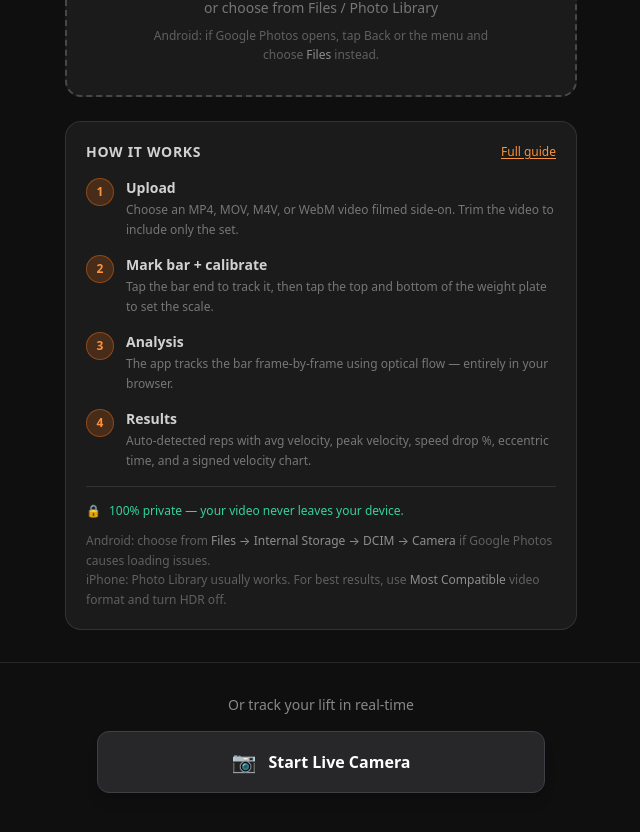
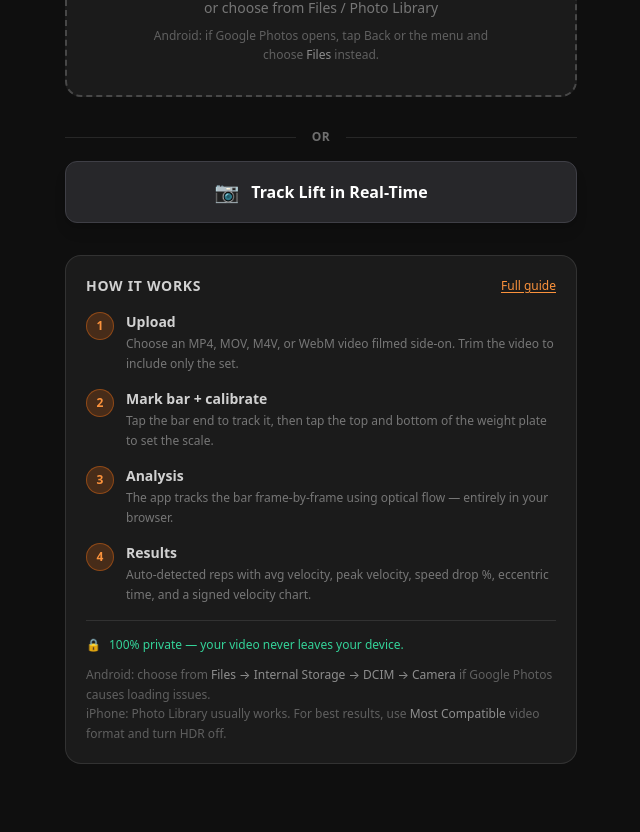
Before and after one commit to Msilvey351/Bar-Tracker, a Next.js app: page / in a window 1280 px wide. Shown: the part 356-1188 px from the top of the page, without its empty margins (319-959 px from the left). Built offline with nearby package versions, Linux system fonts and the light colour scheme; no server answers.

Commit message:
add live option

```diff
--- a/src/components/App.tsx
+++ b/src/components/App.tsx
@@ -11,12 +11,9 @@ import AuthModal       from "./AuthModal";
 import HistoryPage     from "./HistoryPage";
 import { useVideoAnalyser } from "@/hooks/useVideoAnalyser";
 import { useAuth }          from "@/context/AuthContext";
-
-// 🔥 1. Import your new LiveTracker!
-import { LiveTracker } from "@/components/LiveTracker";
+import { LiveTracker }      from "@/components/LiveTracker";
 
 export default function App() {
-  // We expand AppStage locally to include "live"
   const [stage,       setStage]       = useState<AppStage | "live">("upload");
   const [videoFile,   setVideoFile]   = useState<File | null>(null);
   const [calibration, setCalibration] = useState<CalibrationPoints | null>(null);
@@ -25,7 +22,6 @@ export default function App() {
   const [showAuth,    setShowAuth]    = useState(false);
   const [showHistory, setShowHistory] = useState(false);
 
-  // 🔥 2. Add state to hold the live tracking results
   const [liveResult, setLiveResult] = useState<AnalysisResult | null>(null);
 
   const { user, signOut } = useAuth();
@@ -34,7 +30,7 @@ export default function App() {
     analyse,
     progress,
     isAnalysing,
-    result: fileResult, // renamed to distinguish from liveResult
+    result: fileResult,
     error,
     liveFrames,
     liveFps,
@@ -63,28 +59,24 @@ export default function App() {
     setVideoFile(null);
     setCalibration(null);
     setLiftType("squat");
-    setLiveResult(null); // Clear live results on reset
+    setLiveResult(null);
   };
 
-  // Determine which step index to highlight in the top progress bar
   const activeStepIndex =
     stage === "upload" ? 0 :
     (stage === "seed" || stage === "live") ? 1 :
     stage === "analysing" ? 2 :
     3;
 
-  // The active result is either from the video file upload or the live camera
   const activeResult = stage === "results" ? (fileResult || liveResult) : null;
 
   return (
     <main className="min-h-screen flex flex-col items-center bg-[#0f0f0f] text-white">
 
-      {/* Overlays */}
       {showHelp    && <HowItWorksModal onClose={() => setShowHelp(false)} />}
       {showAuth    && <AuthModal       onClose={() => setShowAuth(false)} />}
       {showHistory && <HistoryPage     onClose={() => setShowHistory(false)} />}
 
-      {/* Header */}
       <header className="w-full py-4 px-6 border-b border-white/10 flex items-center gap-3">
         <span className="text-2xl">🏋️</span>
         <h1 className="text-xl font-bold tracking-tight text-orange-400">
@@ -139,7 +131,6 @@ export default function App() {
         </div>
       </header>
 
-      {/* Step indicator */}
       <div className="flex gap-2 mt-6 mb-8">
         {(["upload", "setup", "analysing", "results"]).map((s, i) => (
           <div key={s} className="flex items-center gap-2">
@@ -162,23 +153,13 @@ export default function App() {
         ))}
       </div>
 
-      {/* Steps */}
       <div className="w-full max-w-4xl px-4 pb-16">
 
-        {/* 🔥 3. Updated Upload Step with "Live Camera" branch */}
         <div style={{ display: stage === "upload" ? "block" : "none" }}>
-          <UploadStep onFileAccepted={handleFileAccepted} />
-
-          <div className="mt-8 pt-8 border-t border-white/10 flex flex-col items-center gap-4">
-            <p className="text-sm text-white/50">Or track your lift in real-time</p>
-            <button
-              onClick={() => setStage("live")}
-              className="bg-zinc-800 hover:bg-orange-600 border border-zinc-700 hover:border-orange-500 text-white font-bold py-4 px-8 rounded-xl transition-all flex items-center gap-3 w-full max-w-md justify-center shadow-lg"
-            >
-              <span className="text-xl">📷</span>
-              <span>Start Live Camera</span>
-            </button>
-          </div>
+          <UploadStep
+            onFileAccepted={handleFileAccepted}
+            onStartLive={() => setStage("live")}
+          />
         </div>
 
         {stage === "seed" && videoFile && (
@@ -188,7 +169,6 @@ export default function App() {
           />
         )}
 
-        {/* 🔥 4. The new Live Tracking Step */}
         {stage === "live" && (
           <div className="w-full flex flex-col items-center animate-in fade-in zoom-in-95">
             <div className="mb-6 w-full max-w-md bg-zinc-900 p-4 rounded-xl border border-zinc-800">
@@ -209,8 +189,6 @@ export default function App() {
             <LiveTracker
               onCancel={() => setStage("upload")}
               onSetComplete={(frames, fps, width, height) => {
-            // Auto-estimate calibration for live tracking.
-            // Assuming a 45cm plate roughly takes up 1/5th of the video height at normal distance
                 const estimatedPxPerCm = (height / 5) / 45;
                 const finalPxPerCm = estimatedPxPerCm > 0 ? estimatedPxPerCm : 5;
 
@@ -245,11 +223,9 @@ export default function App() {
           />
         )}
 
-        {/* 🔥 5. Results Step modified to handle live results gracefully */}
         {stage === "results" && activeResult && calibration && (
           <ResultsStep
             result={activeResult}
-            // If it's a live set, pass a dummy file so the component doesn't crash on URL.createObjectURL
             file={videoFile || new File([], "live-set.mp4", { type: "video/mp4" })}
             calibration={calibration}
             liftType={liftType}
--- a/src/components/UploadStep.tsx
+++ b/src/components/UploadStep.tsx
@@ -7,8 +7,9 @@ import {
   importVideoToStableFile,
 } from "@/lib/importVideoToStableFile";
 
-interface Props {
+interface UploadStepProps {
   onFileAccepted: (file: File) => void;
+  onStartLive?: () => void;
 }
 
 const ACCEPTED_MIME_TYPES = [
@@ -35,7 +36,7 @@ function isAndroidDevice() {
   return /Android/i.test(navigator.userAgent);
 }
 
-export default function UploadStep({ onFileAccepted }: Props) {
+export default function UploadStep({ onFileAccepted, onStartLive }: UploadStepProps) {
   const [dragging, setDragging] = useState(false);
   const [err, setErr] = useState<string | null>(null);
   const [notice, setNotice] = useState<string | null>(null);
@@ -106,16 +107,6 @@ export default function UploadStep({ onFileAccepted }: Props) {
       try {
         let fileToUse: File = file;
 
-        /**
-         * Android:
-         * Try to copy into OPFS first. This helps avoid Google Photos/Gallery
-         * provider-backed files causing Code 4 or hanging.
-         *
-         * iOS:
-         * OPFS may or may not be available. iOS Photo Library selections are
-         * generally more reliable than Android Google Photos, so if OPFS is
-         * missing/fails, we can fall back to the original File.
-         */
         if (canUseOpfs()) {
           try {
             fileToUse = await importVideoToStableFile(file, setImportProgress);
@@ -193,9 +184,6 @@ export default function UploadStep({ onFileAccepted }: Props) {
       handleFile(file);
     }
 
-    /**
-     * Allows the user to choose the same file again if import fails.
-     */
     e.currentTarget.value = "";
   };
 
@@ -211,7 +199,6 @@ export default function UploadStep({ onFileAccepted }: Props) {
           </p>
         </div>
 
-        {/* Browser Warning */}
         {isUnsupported && (
           <div className="w-full max-w-lg bg-red-500/10 border border-red-500/30 rounded-xl px-5 py-4 text-center">
             <h3 className="text-red-400 font-bold mb-1">
@@ -312,6 +299,26 @@ export default function UploadStep({ onFileAccepted }: Props) {
           </p>
         )}
 
+        {/* 🔥 Live Camera Trigger */}
+        {onStartLive && (
+          <div className="w-full max-w-lg flex flex-col items-center gap-4 my-2">
+            <div className="flex items-center gap-4 w-full">
+              <div className="h-px bg-white/10 flex-1" />
+              <span className="text-xs text-white/40 font-semibold uppercase tracking-wider">OR</span>
+              <div className="h-px bg-white/10 flex-1" />
+            </div>
+
+            <button
+              onClick={onStartLive}
+              className="bg-zinc-800 hover:bg-orange-600 border border-zinc-700 hover:border-orange-500 text-white font-bold py-4 px-8 rounded-xl transition-all flex items-center gap-3 w-full justify-center shadow-lg group"
+            >
+              <span className="text-xl group-hover:scale-110 transition-transform">📷</span>
+              <span>Track Lift in Real-Time</span>
+            </button>
+          </div>
+        )}
+
+        {/* How It Works Section */}
         <div className="w-full max-w-lg bg-white/5 border border-white/10 rounded-2xl p-5">
           <div className="flex items-center justify-between mb-4">
             <h3 className="font-bold text-white/80 text-sm uppercase tracking-wider">
```
Lines whose indentation alone changed are shown as unchanged.
